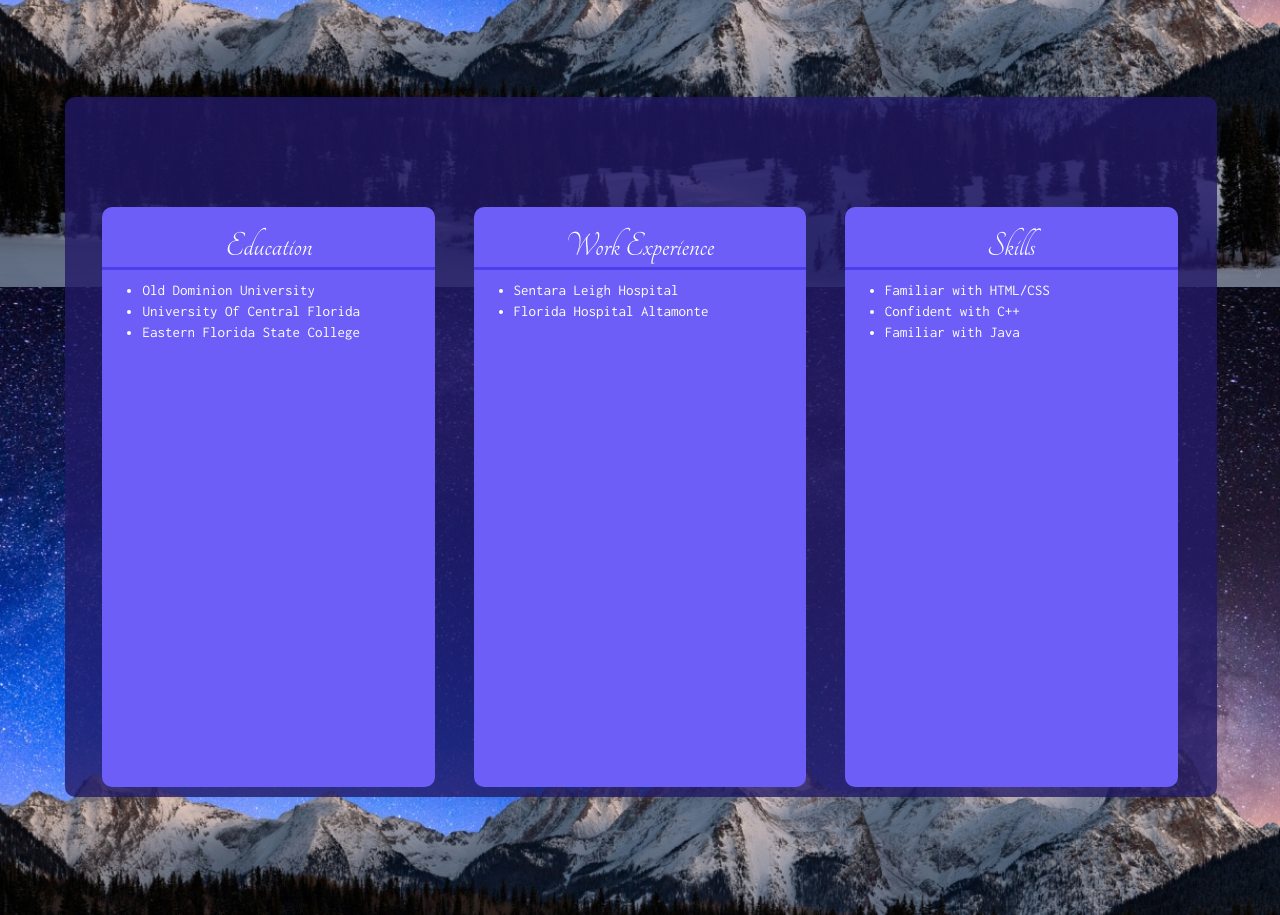
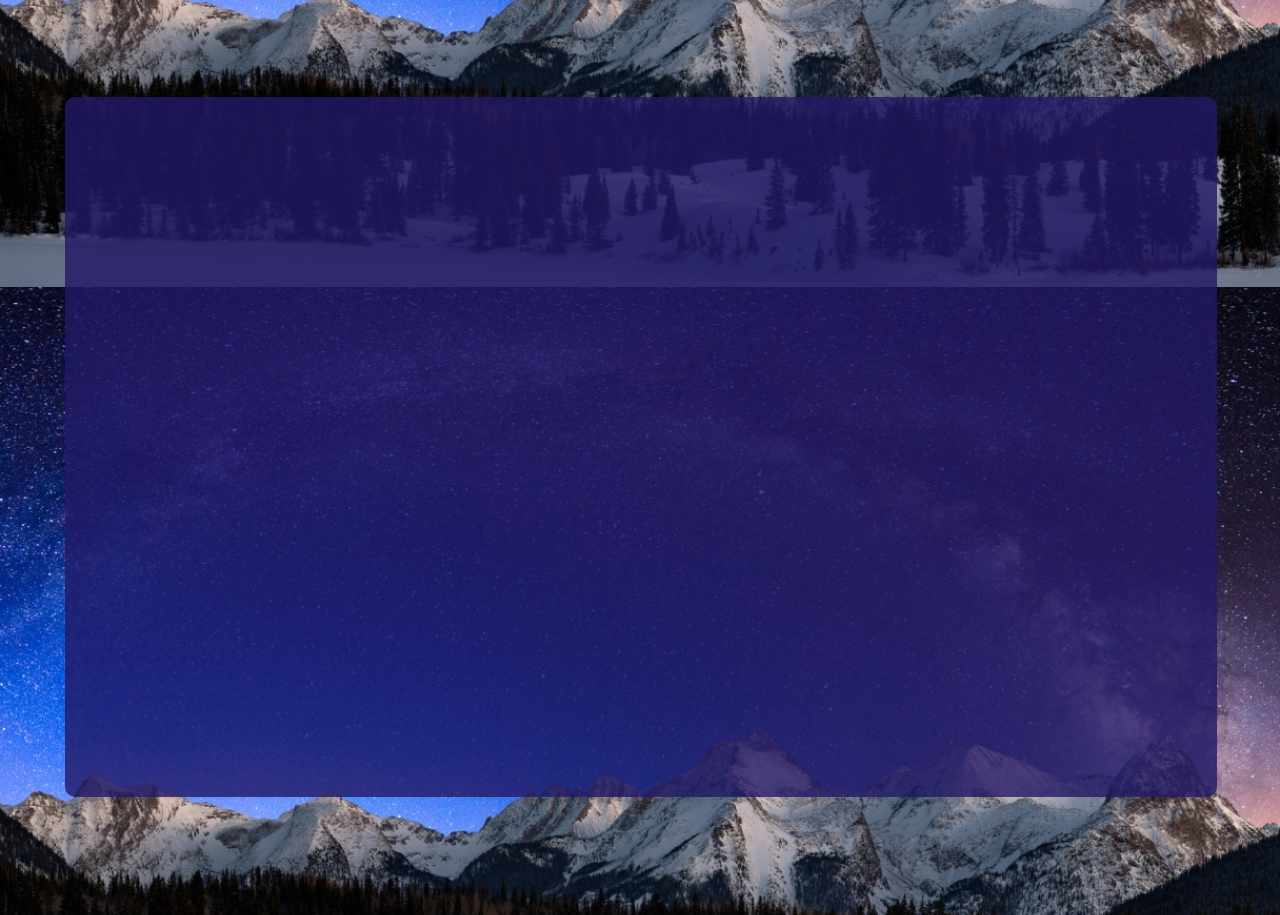
Before and after one commit to SarahDudley/SarahDudley.github.io, a plain HTML site: page index.html in a window 1280 px wide. Shown: the part 513-1428 px from the top of the page. Drawn offline with nearby package versions, Linux system fonts and the light colour scheme.

Commit message:
Starting over

```diff
--- a/index.html
+++ b/index.html
@@ -16,38 +16,10 @@
     <div class="container-fluid">
 	<div class="topConsole">
         <h1 class="name">Sarah C. Dudley</h1>
-		<div class="row">
-		<div class="col-xs-4"><button class="btn btn-block btn-default"><a href="https://www.linkedin.com/in/dudleysarah">Linked</a><i class="fa fa-linkedin"></i></button></div>
-		<div class="col-xs-4"><button class="btn btn-block btn-default"><i class="fa fa-github"></i><a href="https://github.com/sarahdudley">Github</a></button></div>
-		<div class="col-xs-4"><button class="btn btn-block btn-default"><i class="fa fa-facebook"></i><a href="https://www.facebook.com/SarahCDudley">acebook</a></button></div>
-		</div>
     </div>
 	<img class="face" src="img/headpic.jpg" />
 	<div class="main">
 	</div>
-	<div class="education">
-	<h2>Education</h2>
-	<ul>
-		<li>Old Dominion University</li>
-		<li>University Of Central Florida</li>
-		<li>Eastern Florida State College</li>
-	</ul>
-	</div>
-	<div class="workHistory">
-	<h2>Work Experience</h2>
-	<ul>
-		<li>Sentara Leigh Hospital</li>
-		<li>Florida Hospital Altamonte</li>
-	</ul>
-	</div>
-	<div class="skills">
-	<h2>Skills</h2>
-		<ul>
-		<li>Familiar with HTML/CSS</li>
-		<li>Confident with C++</li>
-		<li>Familiar with Java</li>
-	</ul>
-	</div>
 	</div>
   </body>
 </html>
```
